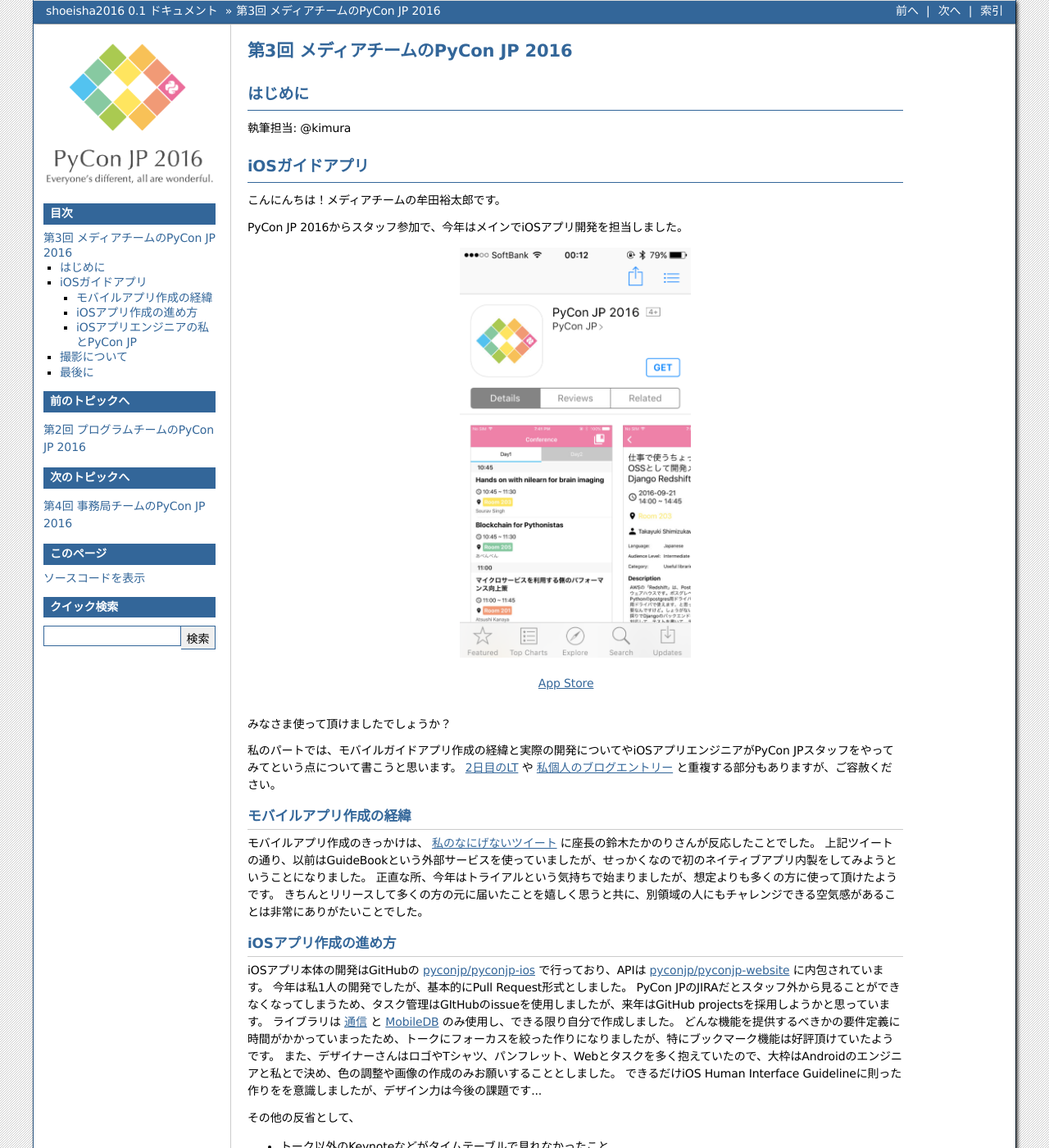
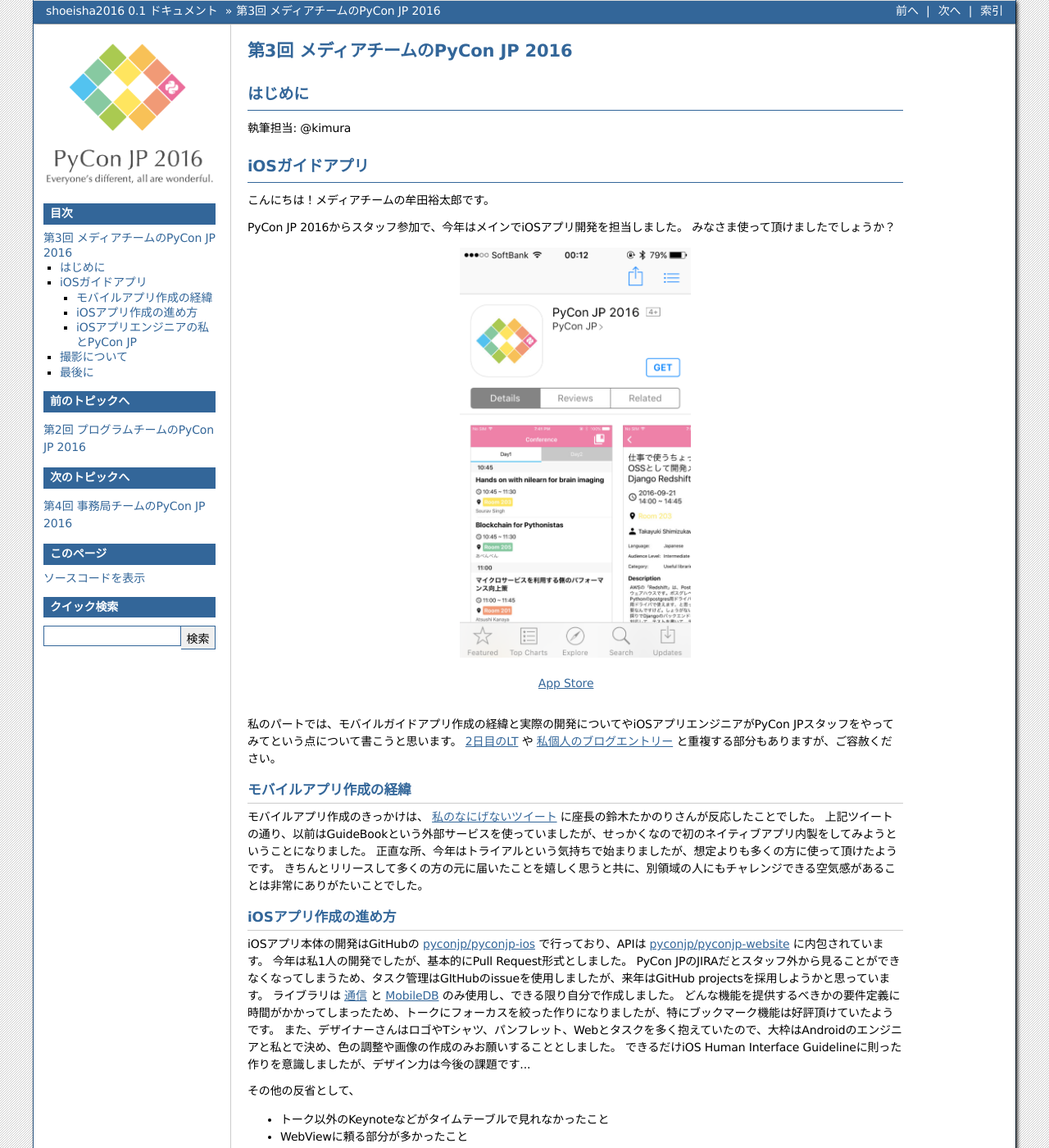
Before and after one commit to pyconjp/shoeisha2016, a Sphinx documentation site: the page built from source/afterreport_03_media.rst, in a window 1280 px wide and 1400 px high. Shown: the whole window at 82% size. Built offline with Sphinx 7.4.7, drawn with Linux system fonts in a browser that asks for light colours; part of the change alters nothing that is shown.

Commit message:
Fix typo

```diff
--- a/source/afterreport_03_media.rst
+++ b/source/afterreport_03_media.rst
@@ -7,10 +7,11 @@
 執筆担当: @kimura
 
 iOSガイドアプリ
-==========
-こんにんちは！メディアチームの牟田裕太郎です。
+================
+こんにちは！メディアチームの牟田裕太郎です。
 
 PyCon JP 2016からスタッフ参加で、今年はメインでiOSアプリ開発を担当しました。
+みなさま使って頂けましたでしょうか？
 
 .. figure:: /_static/afterreport_03_media/iOSAppStore.png
    :alt: App Store
@@ -18,27 +19,25 @@ PyCon JP 2016からスタッフ参加で、今年はメインでiOSアプリ開
 
    `App Store <https://itunes.apple.com/us/app/pycon-jp-2016/id1149419450>`_
 
-みなさま使って頂けましたでしょうか？
-
 私のパートでは、モバイルガイドアプリ作成の経緯と実際の開発についてやiOSアプリエンジニアがPyCon JPスタッフをやってみてという点について書こうと思います。
 `2日目のLT <https://www.youtube.com/watch?v=cyhFFm3yh14&feature=youtu.be&t=28m19s>`_ や `私個人のブログエントリー <http://yutailang0119.hatenablog.com/entry/2016/09/24/180000>`_ と重複する部分もありますが、ご容赦ください。
 
 モバイルアプリ作成の経緯
-----------
+-------------------------
 モバイルアプリ作成のきっかけは、 `私のなにげないツイート <https://twitter.com/takanory/status/697977277062082560>`_ に座長の鈴木たかのりさんが反応したことでした。
 上記ツイートの通り、以前はGuideBookという外部サービスを使っていましたが、せっかくなので初のネイティブアプリ内製をしてみようということになりました。
 正直な所、今年はトライアルという気持ちで始まりましたが、想定よりも多くの方に使って頂けたようです。
 きちんとリリースして多くの方の元に届いたことを嬉しく思うと共に、別領域の人にもチャレンジできる空気感があることは非常にありがたいことでした。
 
 iOSアプリ作成の進め方
-----------
+----------------------
 iOSアプリ本体の開発はGitHubの `pyconjp/pyconjp-ios <https://github.com/pyconjp/pyconjp-ios>`_ で行っており、APIは `pyconjp/pyconjp-website <https://github.com/pyconjp/pyconjp-website>`_ に内包されています。
 今年は私1人の開発でしたが、基本的にPull Request形式としました。
 PyCon JPのJIRAだとスタッフ外から見ることができなくなってしまうため、タスク管理はGItHubのissueを使用しましたが、来年はGitHub projectsを採用しようかと思っています。
 ライブラリは `通信 <https://github.com/Alamofire/Foundation>`_ と `MobileDB <https://realm.io/products/swift/>`_ のみ使用し、できる限り自分で作成しました。
-どんな機能を提供するべきかの要件定義に時間がかかっていまったため、トークにフォーカスを絞った作りになりましたが、特にブックマーク機能は好評頂けていたようです。
+どんな機能を提供するべきかの要件定義に時間がかかってしまったため、トークにフォーカスを絞った作りになりましたが、特にブックマーク機能は好評頂けていたようです。
 また、デザイナーさんはロゴやTシャツ、パンフレット、Webとタスクを多く抱えていたので、大枠はAndroidのエンジニアと私とで決め、色の調整や画像の作成のみお願いすることとしました。
-できるだけiOS Human Interface Guidelineに則った作りをを意識しましたが、デザイン力は今後の課題です...
+できるだけiOS Human Interface Guidelineに則った作りを意識しましたが、デザイン力は今後の課題です...
 
 その他の反省として、
 
@@ -52,7 +51,7 @@ PyCon JPのJIRAだとスタッフ外から見ることができなくなって
 (v1.0.0リリース当時はSwift2.2でしたが、現在のdevelopブランチはSwift3.0にバージョンアップ済みです。)
 
 iOSアプリエンジニアの私とPyCon JP
-----------
+----------------------------------
 私の本業はiOS/Swiftのエンジニアですが、初めてApple Developer ProgramのOrganization登録を経験できたり、このアプリの開発が始まった当初はまだSwiftに触り始めたばかりだったため、本業にも還元することができたりと、カンファレンスの運営以外にもプラスの経験となりました。
 
 私自身、普段はほとんどPythonを触れる機会がなく、Pythonコミュニティはアウェイでした。
```
